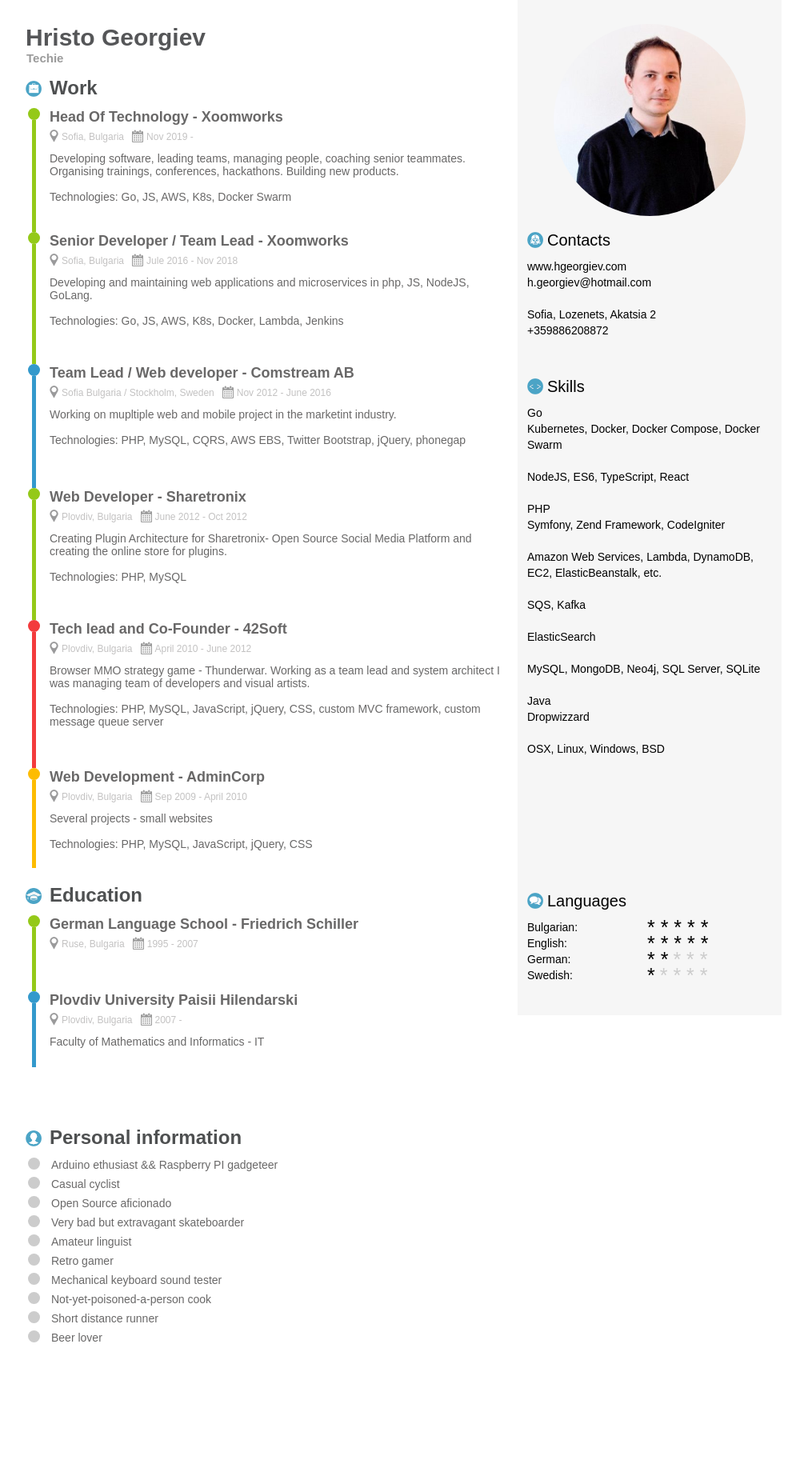
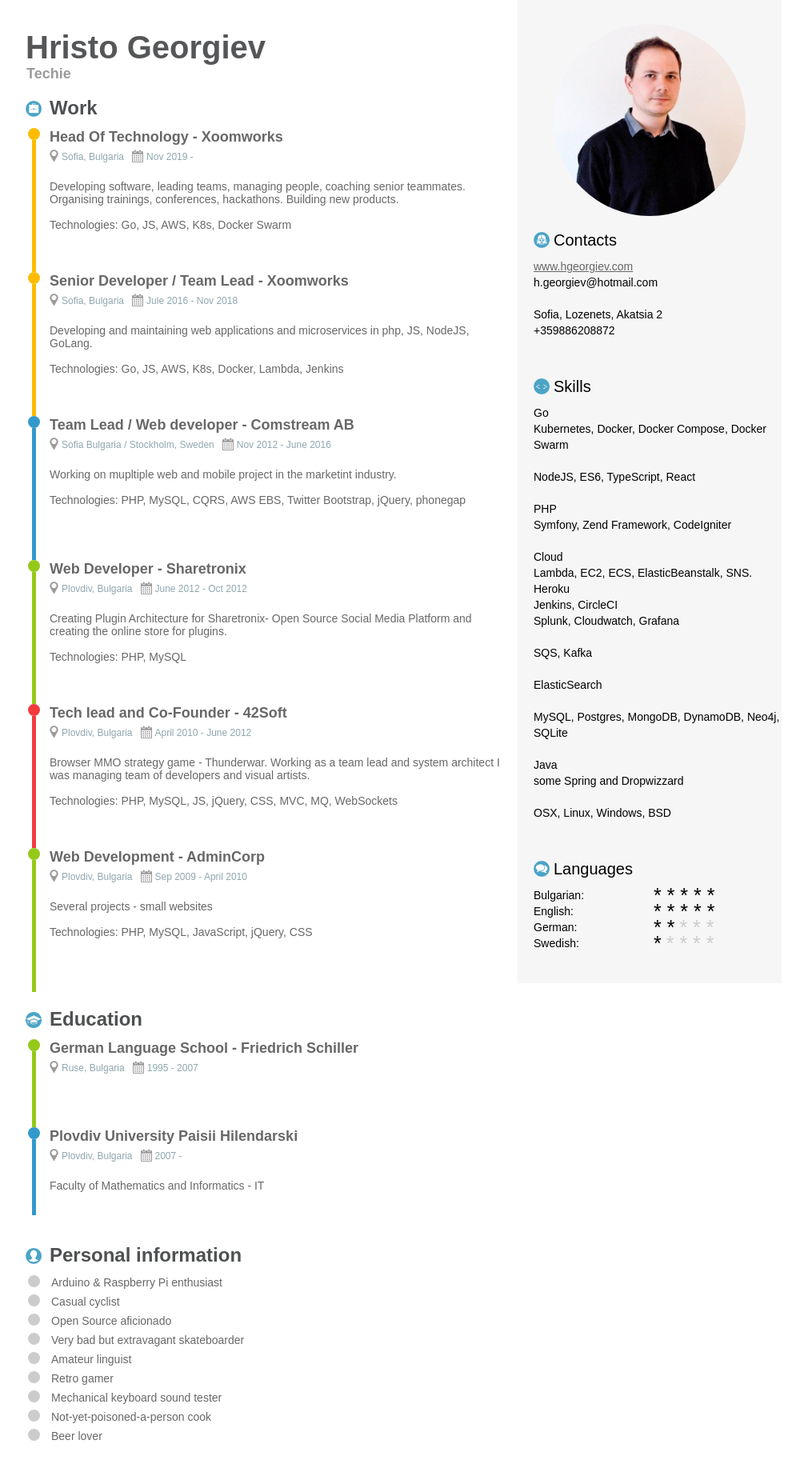
Before and after one commit to gotha/cv, a PHP site: page / in a window 1280 px wide. Shown: the whole page at 80% size, without its empty margins (143-1148 px from the left). Before the commit the page ends 1678 px from the top, so only its background shows below. Run offline with PHP 8.4, Linux system fonts and the light colour scheme.

Commit message:
Minor beautifications

```diff
--- a/css/main.css
+++ b/css/main.css
@@ -41,12 +41,12 @@ body {
 }
 #leftPanel h1.title {
     color: #555658;
-    font-size: 30px;
+    font-size: 40px;
     margin-bottom: 0px;
 }
 #leftPanel h3.subtitle {
     color: #9b9b9b;
-    font-size: 15px;
+    font-size: 18px;
     margin-top: 0px;
     margin-left: 1px;
 }
@@ -130,7 +130,7 @@ body {
 .listing .item .meta {
     font-size: 12px;
     margin: 5px 0px;
-    color: #c3c2c2;
+    color: #8fa6af;
 }
 .listing .item .place {
     display: block;
@@ -157,6 +157,8 @@ body {
     font-size: 14px;
     float: left;
     padding: 5px 0;
+    margin-top: 10px;
+    margin-bottom: 40px;
 }
 
 .listing .personal .point {
@@ -169,7 +171,7 @@ body {
 
 #rightPanel .infoPanel {
     width: 100%;
-    padding: 0 2px;
+    padding: 0 10px;
     font-size: 14px;
     margin-bottom: 50px;
 }
@@ -221,3 +223,7 @@ body {
     margin-left: 6px;
     color: #ccc
 }
+
+.content a {
+  color: #666;
+}
--- a/data.json
+++ b/data.json
@@ -5,16 +5,14 @@
       "place": "Ruse, Bulgaria",
       "dates": "1995 - 2007",
       "descr": "",
-      "color": "green",
-      "height": "80"
+      "color": "green"
     },
     {
       "name": "Plovdiv University Paisii Hilendarski",
       "place": "Plovdiv, Bulgaria",
       "dates": "2007 - ",
       "descr": "Faculty of Mathematics and Informatics - IT ",
-      "color": "blue",
-      "height": "80"
+      "color": "blue"
     }
   ],
   "projects": [
@@ -23,52 +21,46 @@
       "place": "Plovdiv, Bulgaria",
       "dates": "Sep 2009 - April 2010",
       "descr": "Several projects - small websites <br /> <br /> Technologies: PHP, MySQL, JavaScript, jQuery, CSS",
-      "color": "orange",
-      "height": "110"
+      "color": "green"
     },
     {
       "name": "Tech lead and Co-Founder - 42Soft",
       "place": "Plovdiv, Bulgaria",
       "dates": "April 2010 - June 2012",
-      "descr": "Browser MMO strategy game - Thunderwar. Working as a team lead and system architect I was managing team of developers and visual artists. <br /><br /> Technologies: PHP, MySQL, JavaScript, jQuery, CSS, custom MVC framework, custom message queue server<br/><br/>",
-      "color": "red",
-      "height": "170"
+      "descr": "Browser MMO strategy game - Thunderwar. Working as a team lead and system architect I was managing team of developers and visual artists. <br /><br /> Technologies: PHP, MySQL, JS, jQuery, CSS, MVC, MQ, WebSockets",
+      "color": "red"
     },
     {
       "name": "Web Developer - Sharetronix",
       "place": "Plovdiv, Bulgaria",
       "dates": "June 2012 - Oct 2012",
       "descr": "Creating Plugin Architecture for Sharetronix- Open Source Social Media Platform and creating the online store for plugins. <br /> <br /> Technologies: PHP, MySQL",
-      "color": "green",
-      "height": "150"
+      "color": "green"
     },
     {
       "name": "Team Lead / Web developer - Comstream AB",
       "place": "Sofia Bulgaria / Stockholm, Sweden",
       "dates": "Nov 2012 - June 2016",
       "descr": "Working on mupltiple web and mobile project in the marketint industry.<br /><br /> Technologies: PHP, MySQL, CQRS, AWS EBS, Twitter Bootstrap, jQuery, phonegap",
-      "color": "blue",
-      "height": "140"
+      "color": "blue"
     },
     {
       "name": "Senior Developer / Team Lead - Xoomworks",
       "place": "Sofia, Bulgaria",
       "dates": "Jule 2016 - Nov 2018",
       "descr": "Developing and maintaining web applications and microservices in php, JS, NodeJS, GoLang. <br /> <br /> Technologies: Go, JS, AWS, K8s, Docker, Lambda, Jenkins",
-      "color": "green",
-      "height": "150"
+      "color": "orange"
     },
     {
       "name": "Head Of Technology - Xoomworks",
       "place": "Sofia, Bulgaria",
       "dates": "Nov 2019 - ",
       "descr": "Developing software, leading teams, managing people, coaching senior teammates. Organising trainings, conferences, hackathons. Building new products. <br /> <br /> Technologies: Go, JS, AWS, K8s, Docker Swarm",
-      "color": "green",
-      "height": "140"
+      "color": "orange"
     }
   ],
   "personal": [
-      "Arduino ethusiast && Raspberry PI gadgeteer",
+      "Arduino & Raspberry Pi enthusiast",
       "Casual cyclist",
       "Open Source aficionado",
       "Very bad but extravagant skateboarder",
@@ -76,7 +68,6 @@
       "Retro gamer",
       "Mechanical keyboard sound tester",
       "Not-yet-poisoned-a-person cook",
-      "Short distance runner",
       "Beer lover"
   ]
 }
--- a/index.php
+++ b/index.php
@@ -40,7 +40,7 @@ if (empty($data)) {
                     <div class="item">
                         <div class="timeline <?=$proj->color;?>">
                             <div class="point"></div>
-                            <div class="line" style="height: <?=$proj->height;?>px"></div>
+                            <div class="line" style="height: 165px;"></div>
                         </div>
                         <div class="data">
                             <div class="name"> <?=$proj->name;?> </div>
@@ -80,7 +80,7 @@ if (empty($data)) {
                     <div class="item">
                         <div class="timeline <?php echo $edu->color;?>">
                             <div class="point"></div>
-                            <div class="line" style="height: 80px"></div>
+                            <div class="line" style="height: 95px"></div>
                         </div>
                         <div class="data">
                             <div class="name"> <?=$edu->name;?> </div>
@@ -105,7 +105,6 @@ if (empty($data)) {
 
                 </div>
 
-                <br /> <br /> <br />
                 <div class="listing personal">
                     <div class="head">
                         <div class="icon">
@@ -152,7 +151,7 @@ if (empty($data)) {
                     <div class="clean"></div>
                 </div>
                 <div class="content">
-                    www.hgeorgiev.com <br />
+					<a href="https://hgeorgiev.com/" target="_blank">www.hgeorgiev.com</a> <br />
                     h.georgiev@hotmail.com <br />
                     <br />
                     Sofia, Lozenets, Akatsia 2<br />
@@ -180,16 +179,20 @@ if (empty($data)) {
                     PHP <br />
                     Symfony, Zend Framework, CodeIgniter <br />
                     <br />
-					Amazon Web Services, Lambda, DynamoDB, EC2, ElasticBeanstalk, etc. <br />
+					Cloud <br />
+					Lambda, EC2, ECS, ElasticBeanstalk, SNS. <br />
+					Heroku <br />
+					Jenkins, CircleCI <br />
+					Splunk, Cloudwatch, Grafana <br />
 					<br />
 					SQS, Kafka <br />
 					<br />
 					ElasticSearch <br />
 					<br />
-					MySQL, MongoDB, Neo4j, SQL Server, SQLite<br />
-                    <br />
+					MySQL, Postgres, MongoDB, DynamoDB, Neo4j, SQLite<br />
+					<br />
                     Java <br />
-					Dropwizzard <br />
+					some Spring and Dropwizzard<br />
 					<br />
                     OSX, Linux, Windows, BSD <br />
 
@@ -197,7 +200,7 @@ if (empty($data)) {
                 </div>
             </div>
 
-            <div class="infoPanel" style="margin-top: 170px;">
+            <div class="infoPanel" style="margin-top: 10px;">
                 <div class="head">
                     <div class="icon">
                         <img src="img/lang.png" alt="" />
@@ -241,8 +244,7 @@ if (empty($data)) {
 
             <div class="infoPanel">
                 <div class="content">
-
-                <div class="clean"></div>
+					<div class="clean"></div>
                 </div>
             </div>
         </div>
```
